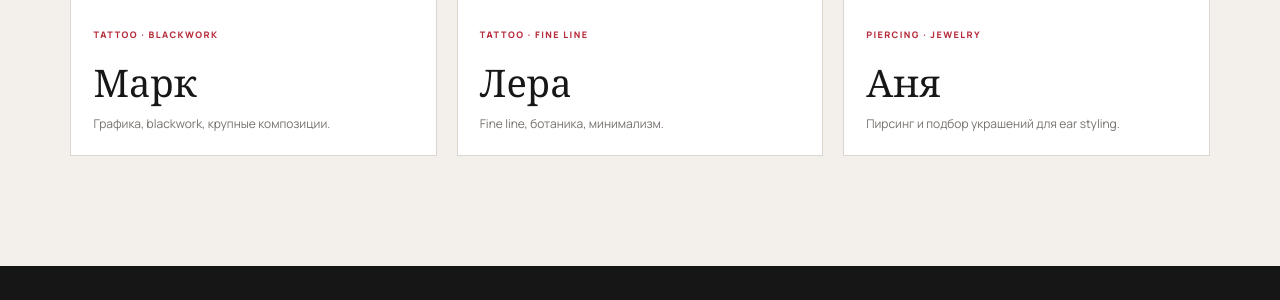
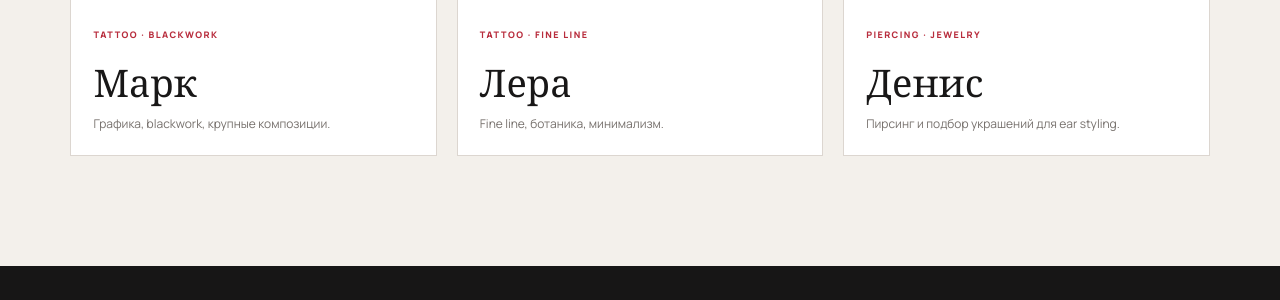
Before and after one commit to yahoroshiiy/tatoo, a Django app: template siteapp/templates/siteapp/home.html in a window 1280 px wide. Shown: the part 4741-5041 px from the top of the page. Run offline with Django 5.2, Linux system fonts and the light colour scheme; the template is opened without the code that fills it, so the values that code supplies are empty; some web fonts are replaced.

Commit message:
fix artist names and photos

```diff
--- a/siteapp/templates/siteapp/home.html
+++ b/siteapp/templates/siteapp/home.html
@@ -61,7 +61,7 @@
  <div class="artist-grid">
   <article class="artist"><img src="https://images.pexels.com/photos/7005733/pexels-photo-7005733.jpeg?auto=compress&cs=tinysrgb&w=900" alt="Мастер тату"><div><span>TATTOO · BLACKWORK</span><h3>Марк</h3><p>Графика, blackwork, крупные композиции.</p></div></article>
   <article class="artist"><img src="https://images.pexels.com/photos/28991541/pexels-photo-28991541.jpeg?auto=compress&cs=tinysrgb&w=900" alt="Тату-мастер"><div><span>TATTOO · FINE LINE</span><h3>Лера</h3><p>Fine line, ботаника, минимализм.</p></div></article>
-  <article class="artist"><img src="https://images.pexels.com/photos/15799256/pexels-photo-15799256.jpeg?auto=compress&cs=tinysrgb&w=900" alt="Пирсер"><div><span>PIERCING · JEWELRY</span><h3>Аня</h3><p>Пирсинг и подбор украшений для ear styling.</p></div></article>
+  <article class="artist"><img src="https://images.pexels.com/photos/15799256/pexels-photo-15799256.jpeg?auto=compress&cs=tinysrgb&w=900" alt="Мастер пирсинга"><div><span>PIERCING · JEWELRY</span><h3>Денис</h3><p>Пирсинг и подбор украшений для ear styling.</p></div></article>
  </div>
 </section>
 <section class="dark-cta"><div><div class="eyebrow">ГОТОВЫ?</div><h2>Расскажите идею.<br><em>Остальное сделаем вместе.</em></h2><p>Напишите, что хотите сделать, примерный размер и место. Ответим, подскажем по стоимости и предложим ближайшие окна.</p><button class="btn light" data-book>Записаться на консультацию <span>↗</span></button></div><div class="cta-mark">NOIR<br><span>BODY STUDIO</span></div></section>
```
